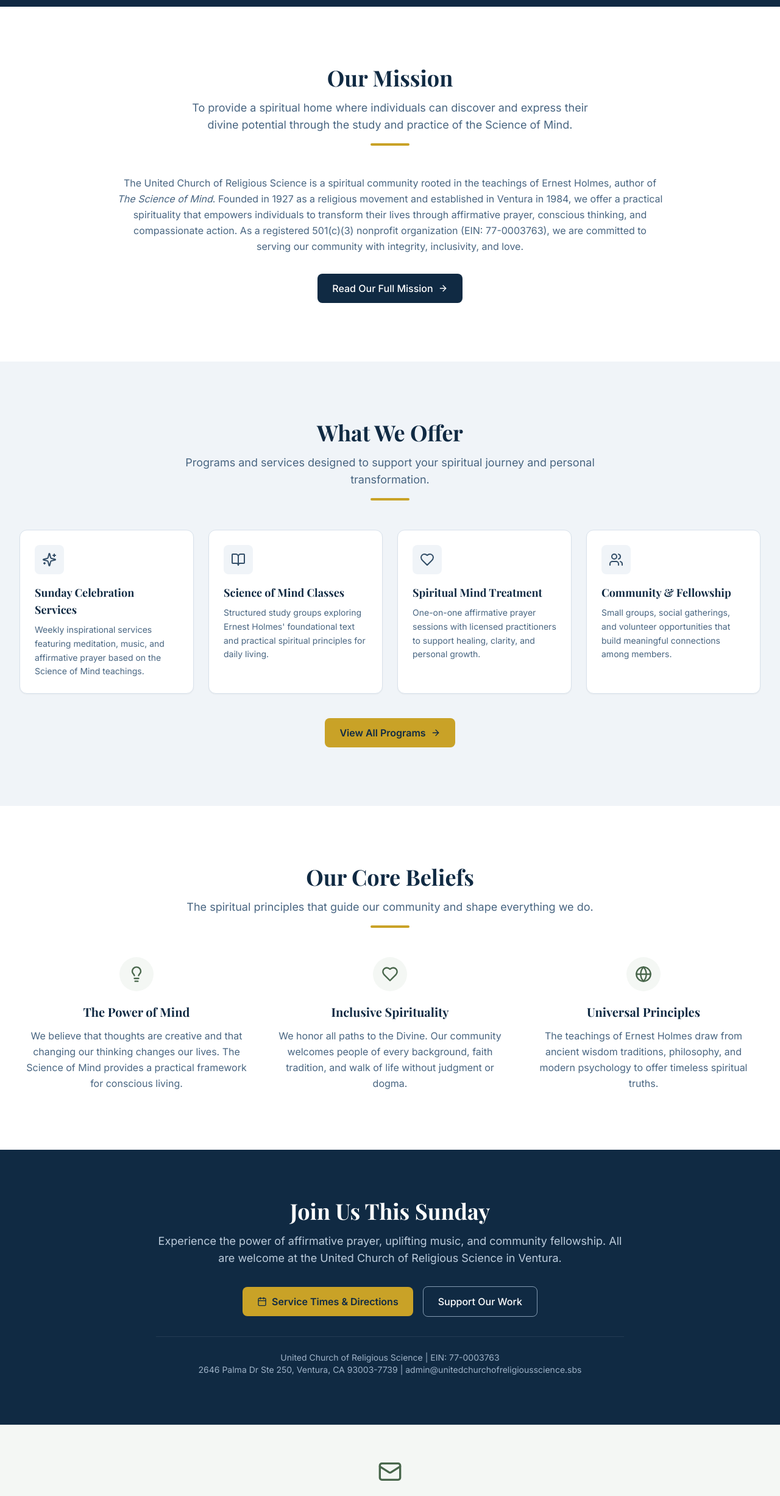
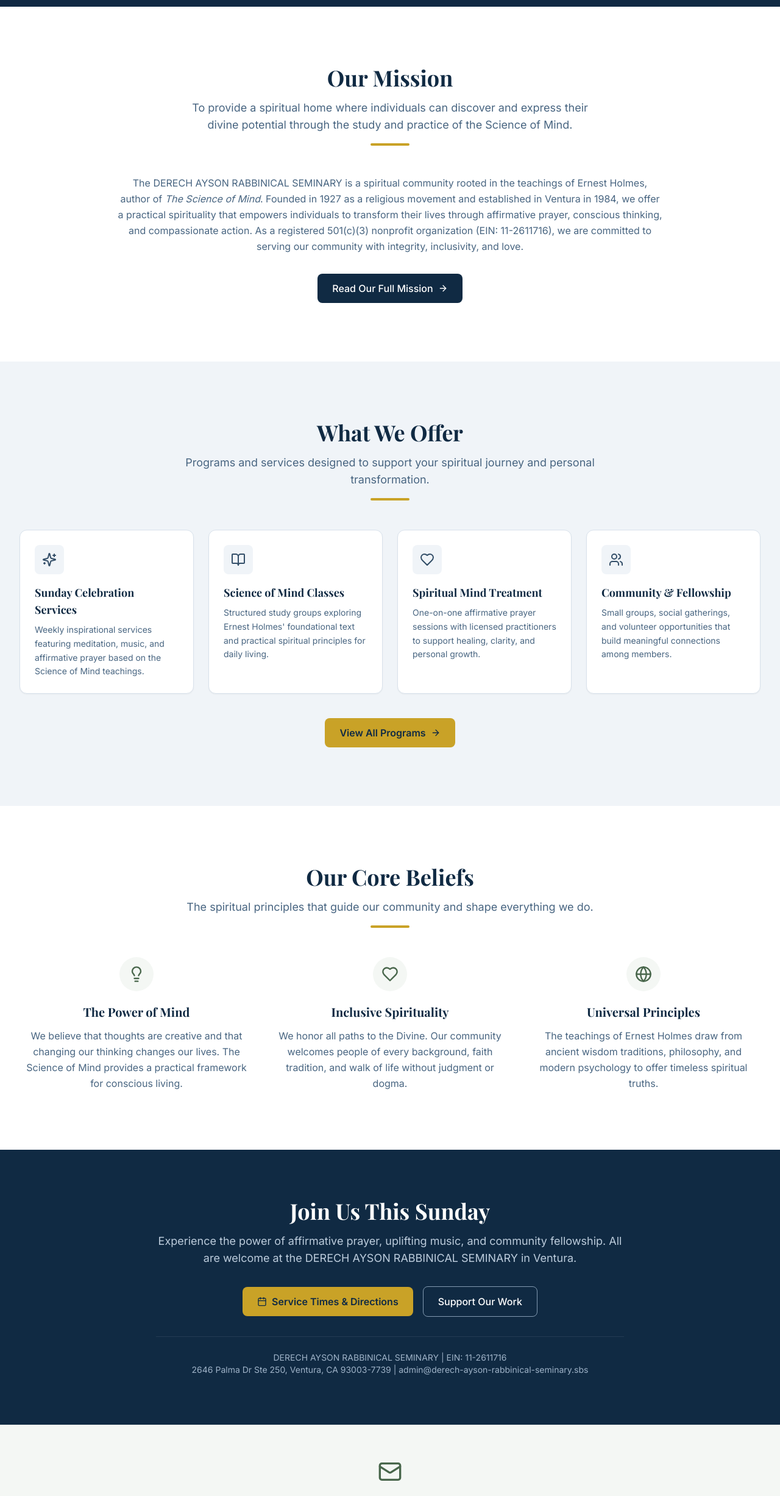
Before and after one commit to irmafiguero199/unitedchurchofreligiousscience.sbs, a React (Vite) app in the folder united-church-of-religious-science/: page / in a window 1280 px wide. Shown: the part 963-3417 px from the top of the page at 61% size. Built offline with nearby package versions, Linux system fonts and the light colour scheme.

Commit message:
Update Home page for DERECH AYSON RABBINICAL SEMINARY

```diff
--- a/united-church-of-religious-science/src/pages/Home.jsx
+++ b/united-church-of-religious-science/src/pages/Home.jsx
@@ -54,9 +54,9 @@
   return (
     <>
       <Helmet>
-        <title>United Church of Religious Science | 501(c)(3) Spiritual Community Ventura, CA</title>
-        <meta name="description" content="United Church of Religious Science — A 501(c)(3) spiritual community in Ventura, CA dedicated to the teachings of Ernest Holmes and the Science of Mind. EIN: 77-0003763." />
-        <link rel="canonical" href="https://unitedchurchofreligiousscience.sbs/" />
+        <title>DERECH AYSON RABBINICAL SEMINARY | 501(c)(3) Spiritual Community Ventura, CA</title>
+        <meta name="description" content="DERECH AYSON RABBINICAL SEMINARY — A 501(c)(3) spiritual community in Ventura, CA dedicated to the teachings of Ernest Holmes and the Science of Mind. EIN: 11-2611716." />
+        <link rel="canonical" href="https://derech-ayson-rabbinical-seminary.sbs/" />
       </Helmet>
 
       <Hero />
@@ -69,11 +69,11 @@
             subtitle="To provide a spiritual home where individuals can discover and express their divine potential through the study and practice of the Science of Mind."
           />
           <p className="text-primary-600 leading-relaxed mb-8">
-            The United Church of Religious Science is a spiritual community rooted in the teachings of Ernest Holmes,
+            The DERECH AYSON RABBINICAL SEMINARY is a spiritual community rooted in the teachings of Ernest Holmes,
             author of <em>The Science of Mind</em>. Founded in 1927 as a religious movement and established in Ventura
             in 1984, we offer a practical spirituality that empowers individuals to transform their lives through
             affirmative prayer, conscious thinking, and compassionate action. As a registered 501(c)(3) nonprofit
-            organization (EIN: 77-0003763), we are committed to serving our community with integrity, inclusivity,
+            organization (EIN: 11-2611716), we are committed to serving our community with integrity, inclusivity,
             and love.
           </p>
           <Link to="/mission-vision" className="btn-primary gap-2">
@@ -144,7 +144,7 @@
             </h2>
             <p className="text-primary-200 text-lg mb-8">
               Experience the power of affirmative prayer, uplifting music, and community fellowship.
-              All are welcome at the United Church of Religious Science in Ventura.
+              All are welcome at the DERECH AYSON RABBINICAL SEMINARY in Ventura.
             </p>
             <div className="flex flex-col sm:flex-row items-center justify-center gap-4">
               <Link to="/contact" className="btn-accent gap-2">
@@ -156,8 +156,8 @@
               </Link>
             </div>
             <div className="mt-8 pt-6 border-t border-primary-800 text-sm text-primary-300">
-              <p>United Church of Religious Science | EIN: 77-0003763</p>
-              <p>2646 Palma Dr Ste 250, Ventura, CA 93003-7739 | admin@unitedchurchofreligiousscience.sbs</p>
+              <p>DERECH AYSON RABBINICAL SEMINARY | EIN: 11-2611716</p>
+              <p>2646 Palma Dr Ste 250, Ventura, CA 93003-7739 | admin@derech-ayson-rabbinical-seminary.sbs</p>
             </div>
           </div>
         </div>
```
